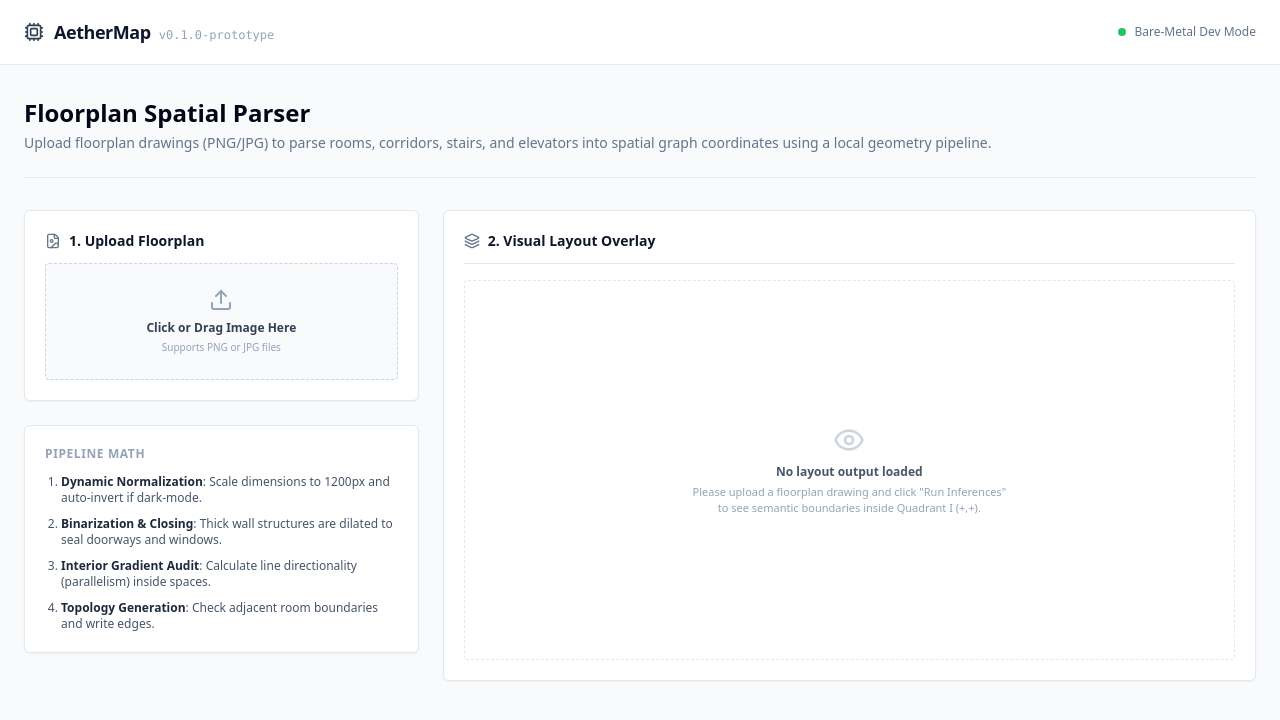
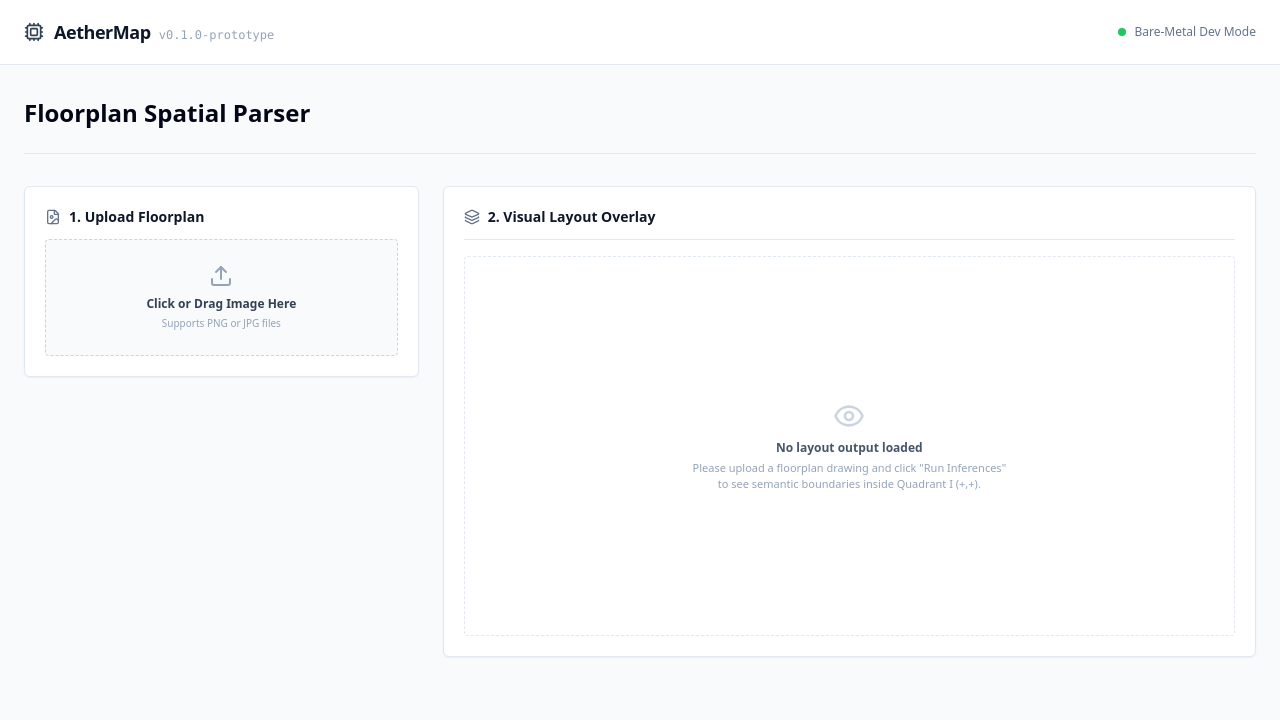
Before and after one commit to UmeshKumaar15/semantic-map-platform, a Next.js app in the folder frontend/: page / in a window 1280 px wide. Shown: the top 720 px of the page. Built offline with nearby package versions, Linux system fonts and the light colour scheme.

Commit message:
Remove Pipeline Math section and intro subtitle text from UI

```diff
--- a/frontend/src/app/page.tsx
+++ b/frontend/src/app/page.tsx
@@ -246,9 +246,6 @@ export default function Home() {
         {/* Simple Page Intro */}
         <div className="mb-8 border-b border-slate-200 pb-6">
           <h2 className="text-2xl font-bold text-slate-950">Floorplan Spatial Parser</h2>
-          <p className="mt-1 text-slate-500 text-sm">
-            Upload floorplan drawings (PNG/JPG) to parse rooms, corridors, stairs, and elevators into spatial graph coordinates using a local geometry pipeline.
-          </p>
         </div>
 
         {error && (
@@ -342,25 +339,6 @@ export default function Home() {
                   </div>
                 </div>
               )}
-            </div>
-
-            {/* PROCESS EXPLANATION */}
-            <div className="bg-white border border-slate-200 rounded-md p-5 shadow-sm">
-              <h3 className="text-xs font-bold uppercase tracking-wider text-slate-400 mb-3">Pipeline Math</h3>
-              <ol className="text-xs text-slate-600 space-y-2.5 list-decimal pl-4">
-                <li>
-                  <span className="font-bold text-slate-800">Dynamic Normalization</span>: Scale dimensions to 1200px and auto-invert if dark-mode.
-                </li>
-                <li>
-                  <span className="font-bold text-slate-800">Binarization & Closing</span>: Thick wall structures are dilated to seal doorways and windows.
-                </li>
-                <li>
-                  <span className="font-bold text-slate-800">Interior Gradient Audit</span>: Calculate line directionality (parallelism) inside spaces.
-                </li>
-                <li>
-                  <span className="font-bold text-slate-800">Topology Generation</span>: Check adjacent room boundaries and write edges.
-                </li>
-              </ol>
             </div>
           </div>
 
```
